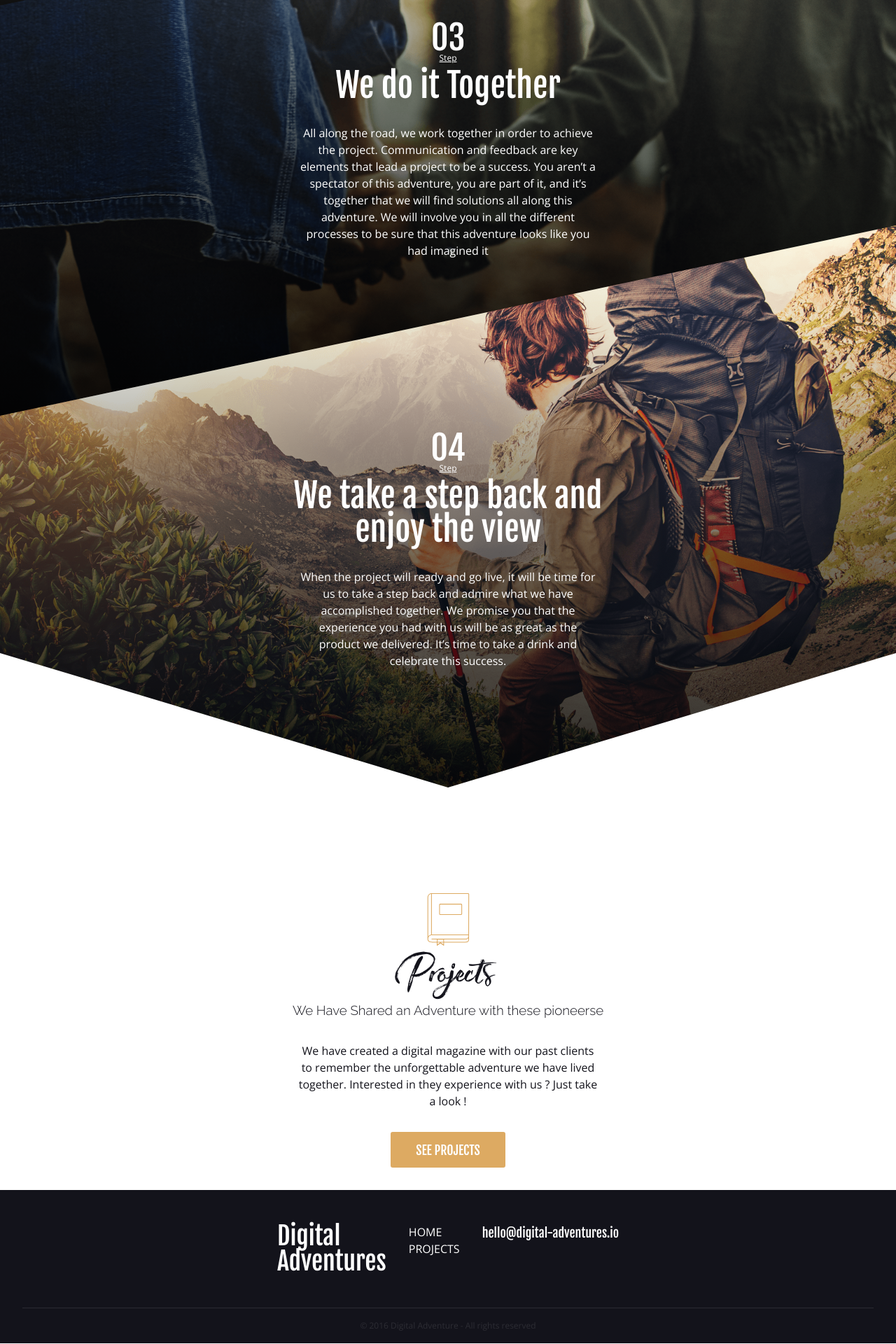
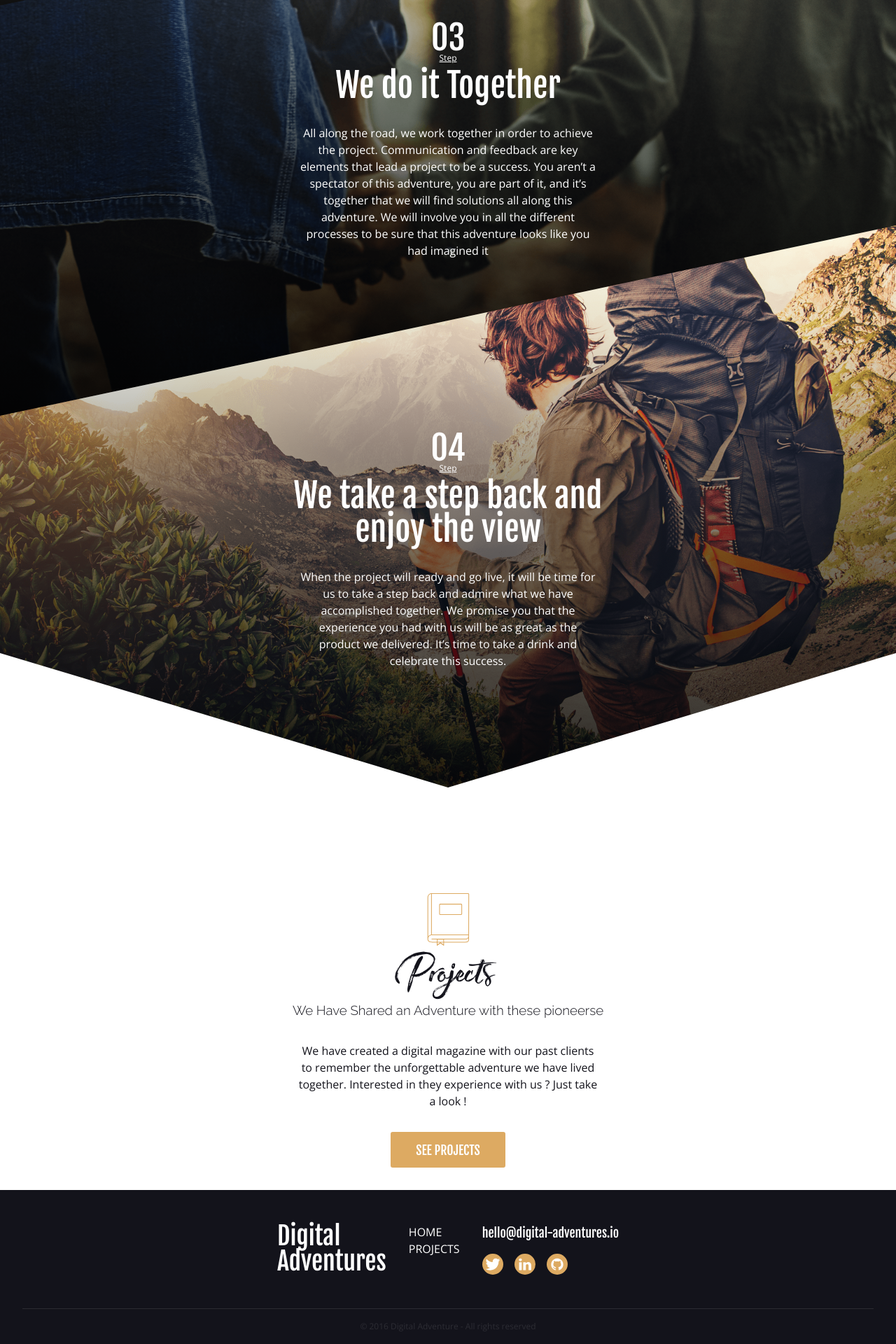
Before and after one commit to SebastianoOlivo/SebastianoOlivo, a Jekyll site: the page built from index.html, in a window 1280 px wide. Shown: the part 2834-4754 px from the top of the page at 70% size. Built offline with Jekyll 4.4.1, drawn with Linux system fonts in a browser that asks for light colours; grey boxes are pictures that could not be loaded.

Commit message:
fix bug footer again

```diff
--- a/assets/css/main.css
+++ b/assets/css/main.css
@@ -401,8 +401,8 @@ header[role=banner] {
     display: block;
     text-align: center;
     transition: all 150ms cubic-bezier(0.77, 0, 0.175, 1);
-    max-width: 1.875rem;
-    max-height: 1.875rem; }
+    width: 1.875rem;
+    height: 1.875rem; }
     .social a:hover {
       transform: scale(1.25); }
   .social svg {
--- a/assets/sass/layout/_footer.scss
+++ b/assets/sass/layout/_footer.scss
@@ -62,8 +62,8 @@ padding: 1rem;
     display: block;
     text-align: center;
     transition: all 150ms $ease-in-out-primary;
-    max-width: rem(30);
-    max-height: rem(30);
+    width: rem(30);
+    height: rem(30);
     &:hover{
       transform: scale(1.25);
     }
```
